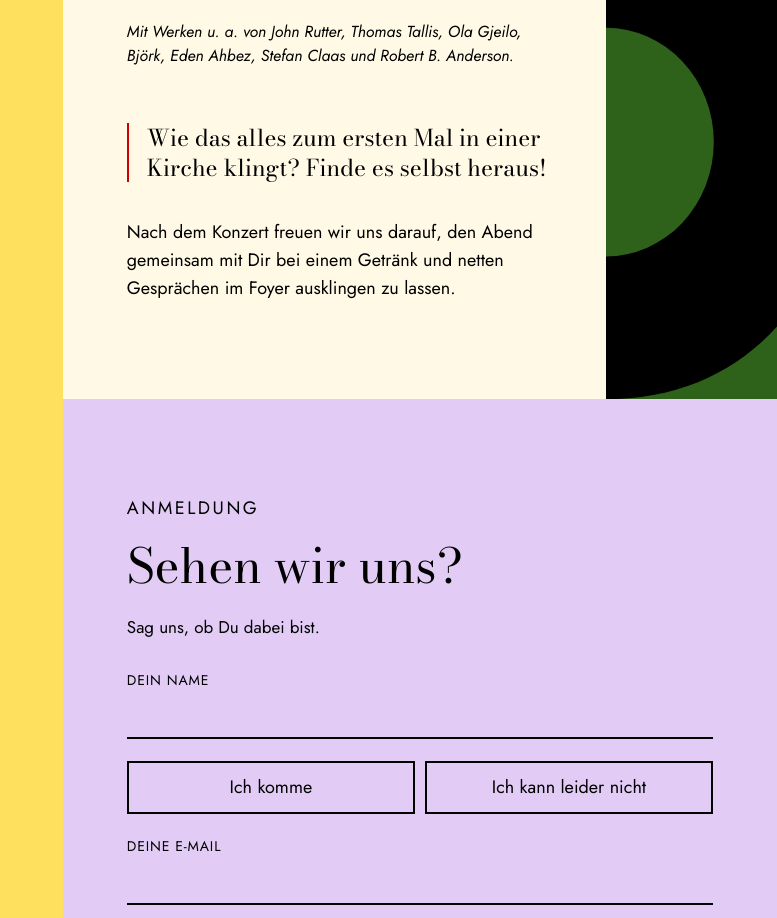
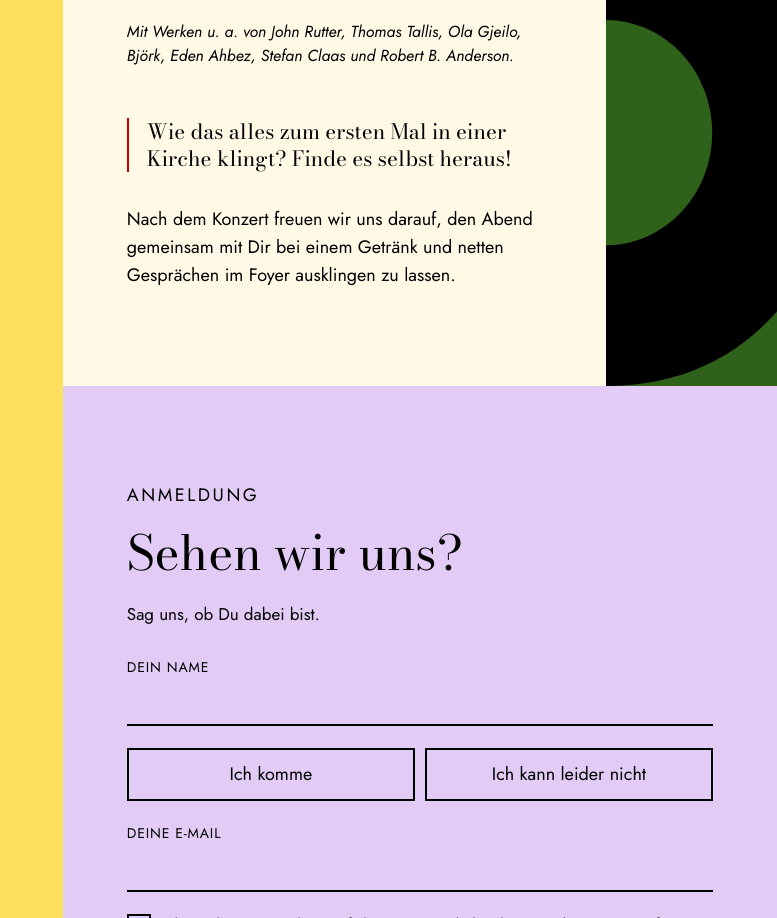
Before and after one commit to berliner-luftchor/berliner-luftchor.github.io, a plain HTML site: page index.html in a window 1280 px wide. Shown: the part 1234-2152 px from the top of the page, without its empty margins (503-1280 px from the left). Drawn offline with Linux system fonts and the light colour scheme.

Commit message:
Hervorgehobener Satz etwas kleiner

```diff
--- a/index.html
+++ b/index.html
@@ -127,7 +127,7 @@
   .band p{font-size:clamp(16px,1.9vw,18px);line-height:1.55;max-width:var(--measure);margin-bottom:1em}
   .band p:last-child{margin-bottom:0}
   .band p.works{font-style:italic;font-size:clamp(14px,1.6vw,16px);line-height:1.5;margin-top:1.4em}
-  .band p.pull{font-family:'Bodoni Text',var(--serif);font-size:clamp(19px,2.4vw,23px);line-height:1.3;border-left:2px solid var(--red);padding-left:18px;margin:2.4em 0 1.6em}
+  .band p.pull{font-family:'Bodoni Text',var(--serif);font-size:clamp(18px,2.1vw,21px);line-height:1.3;border-left:2px solid var(--red);padding-left:18px;margin:2.4em 0 1.6em}
   .band p.lead{font-size:clamp(20px,2.5vw,24px);line-height:1.35;margin-bottom:.9em}
   .band .more{font-size:clamp(16px,1.9vw,18px);margin:0}
   .rsvp{border-top:0;scroll-margin-top:0}
```
